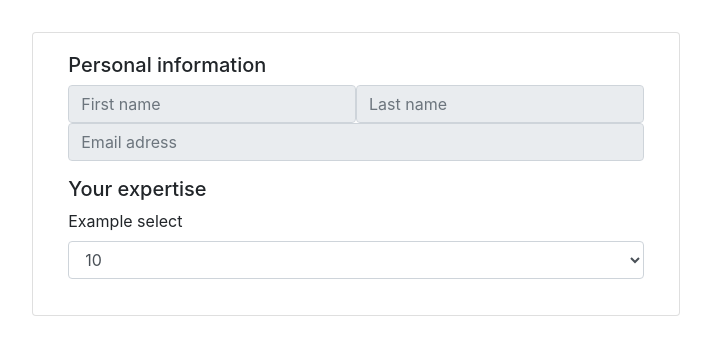
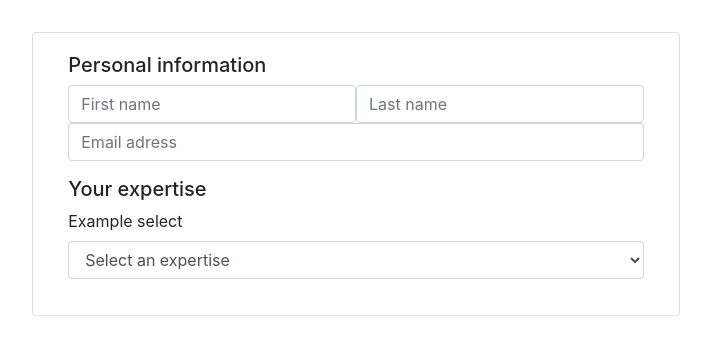
Before and after one commit to LinusBF/iv1201-frontend, a React app: page /ApplicationForm in a window 1280 px wide. Shown: the top 352 px of the page, without its empty margins (284-995 px from the left). Built offline with nearby package versions, Linux system fonts and the light colour scheme.

Commit message:
a first version of dropdown-select in application form is done

```diff
--- a/client/components/applicationForm/ApplicationForm.js
+++ b/client/components/applicationForm/ApplicationForm.js
@@ -1,33 +1,62 @@
 /*eslint-disable*/
-import React, {Component} from 'react';
+import React, {Component, createElement} from 'react';
 import './ApplicationForm.css';
-import data from '../applications/fakeApplicationData';
+import data from './fakeSingleApplicationData';
 import {Form} from 'react-bootstrap';
 import Card from 'react-bootstrap/Card';
 
 class ApplicationForm extends Component {
   constructor(props) {
     super(props);
-    this.state = {application: data.apps[0]};
+    this.state = {
+      expertises: data.expertises,
+      expSelections: ['Select an expertise']
+    };
+    this.createListOptions = this.createListOptions.bind(this);
+    this.createLists = this.createLists.bind(this);
+    this.renderExpertiseList = this.renderExpertiseList.bind(this);
+    this.addExpertiseRow = this.addExpertiseRow.bind(this);
   }
+
+  addExpertiseRow(key, index){
+    if (index === this.state.expSelections.length-1){
+      const oldArray = this.state.expSelections;
+      const newArray = oldArray.concat(['new item']);
+      this.setState({
+        expertises: this.state.expertises,
+        expSelections: newArray
+      });
+      this.forceUpdate();
+      console.log(this.state.expSelections);
+    };
+  }
+
   createListOptions(){
-    let options = [];
-    this.state.application.expertise.forEach((key, i) => {
+    let options = [<option>Select an expertise</option>];
+    this.state.expertises.forEach((key, i) => {
       options.push(<option key={i}>{key}</option>)
     });
-    return options
+    return options;
+  }
+  createLists(array){
+    const lists = [];
+    array.forEach((key, index) => {
+      lists.push(<Form.Control onChange={()=>{this.addExpertiseRow(key, index)}} as="select">
+        {this.createListOptions()}
+      </Form.Control>)
+    });
+    return lists;
   }
   renderExpertiseList(){
     return (
-      <fieldset className={'w-100'}>
-        <Form.Group>
-          <Form.Label>Example select</Form.Label>
-          <Form.Control as="select" id={'form-control'}>
-            {this.createListOptions()}
-            <option>1</option>
-          </Form.Control>
-        </Form.Group>
-      </fieldset>
+      <div className="row">
+        <fieldset className={'w-100'}>
+          <Form.Group id={'optionsContainer'}>
+            <Form.Label>Example select</Form.Label>
+            {this.createLists(this.state.expSelections)}
+          </Form.Group>
+        </fieldset>
+      </div>
     );
   };
 
@@ -36,9 +65,9 @@ class ApplicationForm extends Component {
       <div className={'container justify-content-md-center'}>
         <Card className={'col-7'}>
           <Card.Body>
-            <Form w-50>
+            <Form>
               <h5>Personal information</h5>
-              <fieldset disabled>
+              <fieldset>
                 <div className="row">
                   <div className="col">
                     <input type="text" id="disabledTextInput" className="form-control" placeholder="First name"/>
@@ -50,9 +79,7 @@ class ApplicationForm extends Component {
                 <input type="email" className="form-control" placeholder="Email adress"/>
               </fieldset>
               <h5>Your expertise</h5>
-              <div className="row">
-                {this.renderExpertiseList()}
-              </div>
+              {this.renderExpertiseList()}
             </Form>
           </Card.Body>
         </Card>
--- /dev/null
+++ b/client/components/applicationForm/fakeSingleApplicationData.js
@@ -0,0 +1,37 @@
+/*eslint-disable*/
+const data = {
+  "expertises": [
+    "est",
+    "deserunt",
+    "non",
+    "adipisicing",
+    "irure",
+    "mollit",
+    "incididunt",
+    "aute",
+    "duis",
+    "nulla",
+    "enim",
+    "exercitation",
+    "id",
+    "labore",
+    "minim",
+    "cillum",
+    "do",
+    "enim",
+    "esse",
+    "excepteur",
+    "veniam",
+    "fugiat",
+    "voluptate",
+    "cupidatat",
+    "voluptate",
+    "veniam",
+    "amet",
+    "cillum",
+    "nulla",
+    "est"
+  ]
+};
+
+module.exports = data;
--- a/client/components/singleApplication/singleApplication.js
+++ b/client/components/singleApplication/singleApplication.js
@@ -4,7 +4,7 @@ import './singleApplication.css';
 import clown from '../../Images/flat.svg';
 import Card from 'react-bootstrap/Card';
 import {Form} from 'react-bootstrap';
-import data from '../applications/fakeApplicationData';
+import data from '../applicationForm/fakeSingleApplicationData';
 
 class SingleApplication extends Component {
   constructor(props) {
```
